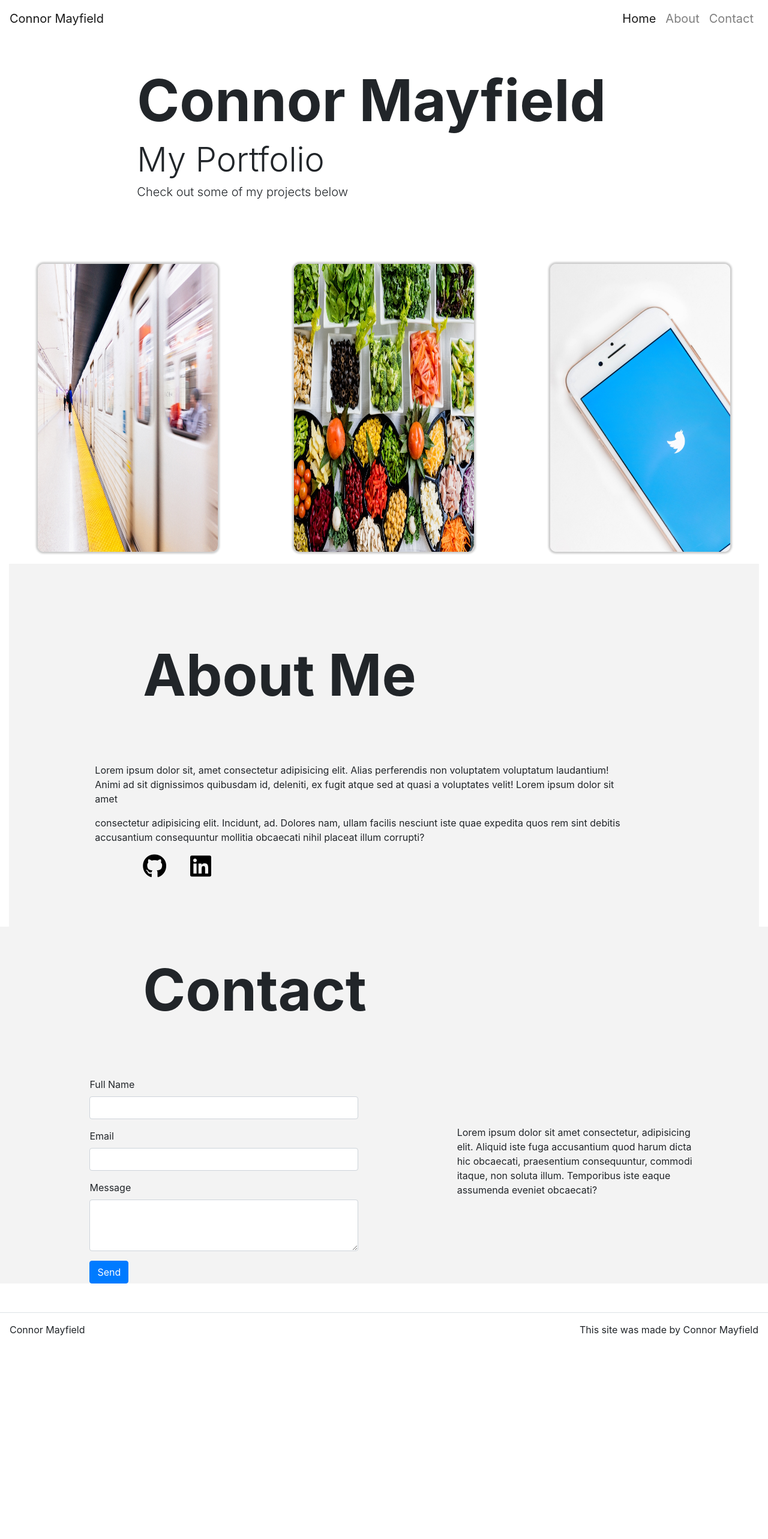
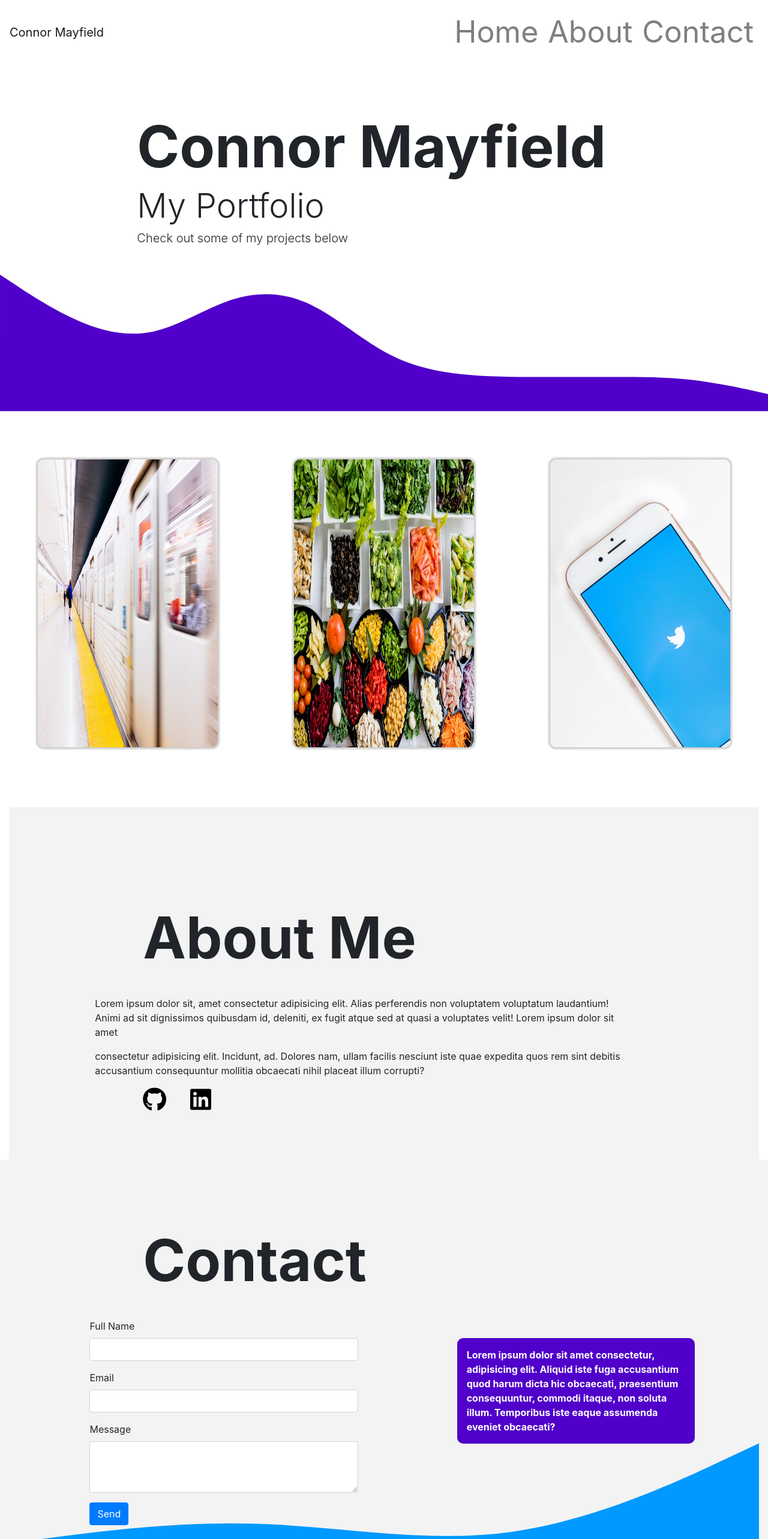
Before and after one commit to connormayfield/reactport2, a React (Create React App) app in the folder react-portfolio/: page / in a window 1280 px wide. Shown: the top 2566 px of the page at 60% size. Before the commit the page ends 2245 px from the top, so only its background shows below. Built offline with nearby package versions, Linux system fonts and the light colour scheme.

Commit message:
styles for myles

```diff
--- a/react-portfolio/src/App.jsx
+++ b/react-portfolio/src/App.jsx
@@ -41,10 +41,13 @@ class App extends React.Component {
     return (
       <Router>
         <Container className="p-0" fluid={true}>
-          <Navbar className="border-none" bg="transparent" expand="lg">
+          <Navbar className="border-none " bg="transparent" expand="lg">
             <Navbar.Brand>Connor Mayfield</Navbar.Brand>
 
-            <Navbar.Toggle className="border-0" aria-controls="navbar-toggle" />
+            <Navbar.Toggle
+              className="border-0 nav"
+              aria-controls="navbar-toggle"
+            />
             <Navbar.Collapse id="navbar-toggle">
               <Nav className="ml-auto">
                 <Link
@@ -52,8 +55,8 @@ class App extends React.Component {
                   to="main"
                   spy={true}
                   smooth={true}
-                  offset={-70}
-                  duration={500}
+                  offset={-100}
+                  duration={2000}
                 >
                   Home
                 </Link>
@@ -62,8 +65,8 @@ class App extends React.Component {
                   to="about-section"
                   spy={true}
                   smooth={true}
-                  offset={-70}
-                  duration={500}
+                  offset={0}
+                  duration={1500}
                 >
                   About
                 </Link>
@@ -72,8 +75,8 @@ class App extends React.Component {
                   to="contact-section"
                   spy={true}
                   smooth={true}
-                  offset={-70}
-                  duration={500}
+                  offset={-160}
+                  duration={1500}
                 >
                   Contact
                 </Link>
--- a/react-portfolio/src/components/Card.jsx
+++ b/react-portfolio/src/components/Card.jsx
@@ -4,7 +4,7 @@ import CardInfo from "../components/CardInfo";
 function Card(props) {
   return (
     <div
-      className="d-inline-block g-card"
+      className="d-inline-block g-card cardDiv"
       onClick={e => props.click(props.item)}
     >
       <img
--- a/react-portfolio/src/components/CardInfo.jsx
+++ b/react-portfolio/src/components/CardInfo.jsx
@@ -13,7 +13,7 @@ function CardInfo(props) {
         <Row>
           <Col lg={3}>
             <a href={props.link} target="_blank" rel="noopener noreferrer">
-              View
+              <i class="fas fa-external-link-alt"></i>
             </a>
           </Col>
           <Col lg={3}>
--- a/react-portfolio/src/components/CardStyle.css
+++ b/react-portfolio/src/components/CardStyle.css
@@ -1,19 +1,40 @@
+.main {
+  margin-top: 0rem;
+}
 .about-section {
   background-color: #f3f3f3;
   padding-top: 5rem;
   padding-bottom: 5rem;
+  font: lato;
+  margin: 0;
 }
 
 .about-section p {
   margin-left: -5rem;
 }
 
+.cardDiv {
+  padding-bottom: 5rem;
+  margin-top: 5rem;
+}
+
+/* h1 {
+  font-size: 72px;
+  background: -webkit-linear-gradient(#0099ff, #5000ca);
+  -webkit-background-clip: text;
+  -webkit-text-fill-color: transparent;
+} */
+
 nav {
-  font-size: 20px;
+  font-size: 50px;
+  color: #5000ca;
 }
 
 .contactPage {
   background-color: #f3f3f3;
+  padding: 30px;
+  padding-bottom: 10rem;
+  margin-right: 50px;
 }
 
 .divvy {
@@ -32,6 +53,10 @@ nav {
   font-size: 40px;
 }
 
+.fa-external-link-alt {
+  color: black;
+}
+
 .fa-linkedin {
   color: black;
   font-size: 40px;
@@ -39,8 +64,31 @@ nav {
   border-radius: 100px;
 }
 
+.contactContent {
+  background-color: #5000ca;
+  border-radius: 10px;
+  color: white;
+  padding: 1rem;
+  margin-top: -3rem;
+  font: lato;
+  font-weight: bold;
+}
+
 /* .linkedInImage {
   height: 2.5rem;
   width: 2.5rem;
   margin-left: 30px;
 } */
+
+svg {
+  margin-top: -3rem;
+}
+
+.topDiv {
+  margin-top: 5rem;
+  margin-bottom: ;
+}
+
+.contactSvg {
+  margin-top: -12rem;
+}
--- a/react-portfolio/src/components/Hero.jsx
+++ b/react-portfolio/src/components/Hero.jsx
@@ -8,10 +8,10 @@ function Hero(props) {
   return (
     <Jumbotron className="bg-transparent jumbotron-fluid p-0">
       <Container fluid={true}>
-        <Row className="justify-content-center py-5">
+        <Row className="justify-content-center topDiv">
           <Col md={8} sm={12}>
             {props.title && (
-              <h2 className="display-1 font-weight-bolder">{props.title}</h2>
+              <h1 className="display-1 font-weight-bolder">{props.title}</h1>
             )}
             {props.subTitle && (
               <h3 className="display-4 font-weight-light">{props.subTitle}</h3>
--- a/react-portfolio/src/pages/ContactPage.jsx
+++ b/react-portfolio/src/pages/ContactPage.jsx
@@ -127,7 +127,7 @@ class ContactPage extends React.Component {
           </Col>
           <Col sm={4}>
             <div className="divvy">
-              <p>
+              <p className="contactContent">
                 Lorem ipsum dolor sit amet consectetur, adipisicing elit.
                 Aliquid iste fuga accusantium quod harum dicta hic obcaecati,
                 praesentium consequuntur, commodi itaque, non soluta illum.
@@ -136,6 +136,17 @@ class ContactPage extends React.Component {
             </div>
           </Col>
         </Row>
+        <svg
+          className="contactSvg"
+          xmlns="http://www.w3.org/2000/svg"
+          viewBox="0 0 1440 320"
+        >
+          <path
+            fill="#0099ff"
+            fill-opacity="1"
+            d="M0,256L80,245.3C160,235,320,213,480,218.7C640,224,800,256,960,234.7C1120,213,1280,139,1360,101.3L1440,64L1440,320L1360,320C1280,320,1120,320,960,320C800,320,640,320,480,320C320,320,160,320,80,320L0,320Z"
+          ></path>
+        </svg>
       </Container>
     );
   }
--- a/react-portfolio/src/pages/HomePage.jsx
+++ b/react-portfolio/src/pages/HomePage.jsx
@@ -7,6 +7,13 @@ function HomePage(props) {
   return (
     <div className="main" id="main">
       <Hero title={props.title} subTitle={props.subTitle} text={props.text} />
+      <svg xmlns="http://www.w3.org/2000/svg" viewBox="0 0 1440 320">
+        <path
+          fill="#5000ca"
+          fill-opacity="1"
+          d="M0,64L24,80C48,96,96,128,144,149.3C192,171,240,181,288,170.7C336,160,384,128,432,112C480,96,528,96,576,117.3C624,139,672,181,720,208C768,235,816,245,864,250.7C912,256,960,256,1008,256C1056,256,1104,256,1152,256C1200,256,1248,256,1296,261.3C1344,267,1392,277,1416,282.7L1440,288L1440,320L1416,320C1392,320,1344,320,1296,320C1248,320,1200,320,1152,320C1104,320,1056,320,1008,320C960,320,912,320,864,320C816,320,768,320,720,320C672,320,624,320,576,320C528,320,480,320,432,320C384,320,336,320,288,320C240,320,192,320,144,320C96,320,48,320,24,320L0,320Z"
+        ></path>
+      </svg>
       <Carousel />
     </div>
   );
```
